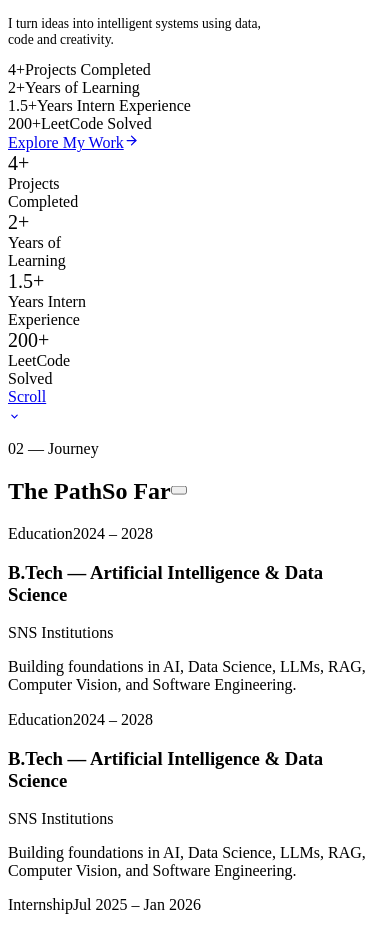
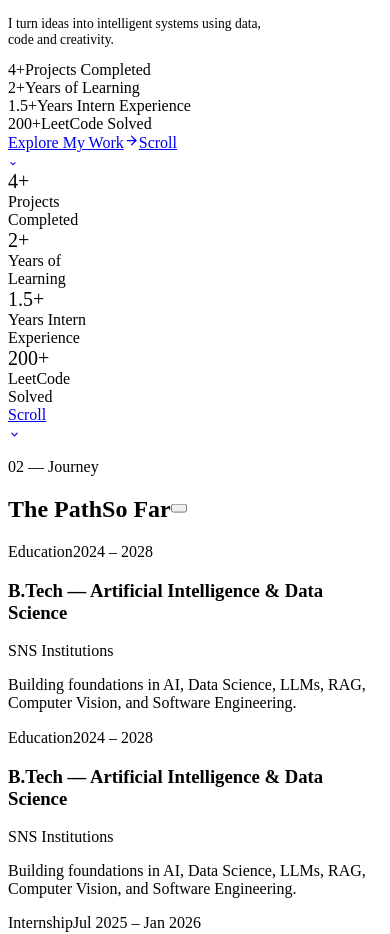
Before and after one commit to Nivethitha-1131/Portfolio_, a React (Vite) app in the folder frontend/: page / in a window 390 px wide. Shown: the part 2242-3176 px from the top of the page. Built offline with nearby package versions, Linux system fonts and the light colour scheme; no server answers; the HTML template or start-up script is replaced by a standard one; a web font is replaced by a local one.

Commit message:
style(mobile): pair scroll indicator as a neat glass pill beside Explore button

```diff
--- a/frontend/src/components/home/Hero.jsx
+++ b/frontend/src/components/home/Hero.jsx
@@ -381,7 +381,7 @@ export default function Hero({ onContactOpen }) {
             ))}
           </div>
 
-          <div>
+          <div className="flex items-center gap-2.5 sm:gap-3">
             <a
               href="#innovation"
               onClick={(e) => {
@@ -401,6 +401,47 @@ export default function Hero({ onContactOpen }) {
             >
               Explore My Work
               <ArrowRightIcon />
+            </a>
+
+            {/* Mobile-only: Clean paired Scroll Pill */}
+            <a
+              href="#journey"
+              onClick={(e) => {
+                e.preventDefault();
+                document.querySelector('#journey')?.scrollIntoView({ behavior: 'smooth' });
+              }}
+              className="
+                md:hidden group inline-flex items-center gap-2
+                px-3 py-2
+                border border-hairline/90 hover:border-gold/60
+                bg-surface/85 backdrop-blur-md rounded-full
+                text-slate hover:text-gold
+                transition-all duration-200 cursor-pointer select-none
+              "
+              aria-label="Scroll down to Journey"
+            >
+              <span className="text-[8.5px] font-mono tracking-[0.2em] uppercase font-medium group-hover:text-gold transition-colors">
+                Scroll
+              </span>
+              <motion.div
+                animate={shouldReduceMotion ? {} : { y: [0, 2.5, 0] }}
+                transition={{ duration: 1.5, repeat: Infinity, ease: 'easeInOut' }}
+                className="w-5 h-5 rounded-full bg-gold/15 border border-gold/40 flex items-center justify-center text-gold"
+              >
+                <svg
+                  width="10"
+                  height="10"
+                  viewBox="0 0 24 24"
+                  fill="none"
+                  stroke="currentColor"
+                  strokeWidth="2.5"
+                  strokeLinecap="round"
+                  strokeLinejoin="round"
+                  aria-hidden="true"
+                >
+                  <path d="M7 10l5 5 5-5" />
+                </svg>
+              </motion.div>
             </a>
           </div>
         </motion.div>
@@ -450,12 +491,12 @@ export default function Hero({ onContactOpen }) {
           ))}
         </div>
 
-        {/* BOTTOM SCROLL INDICATOR */}
+        {/* BOTTOM SCROLL INDICATOR (Desktop Only) */}
         <motion.div
           className="
-            absolute pointer-events-auto cursor-pointer
-            right-4 bottom-[clamp(22px,4vh,48px)] md:right-auto md:bottom-[clamp(18px,3.2vh,40px)] md:left-1/2 md:-translate-x-1/2
-            flex flex-col items-center
+            hidden md:flex absolute pointer-events-auto cursor-pointer
+            bottom-[clamp(18px,3.2vh,40px)] left-1/2 -translate-x-1/2
+            flex-col items-center
           "
           initial={shouldReduceMotion ? { opacity: 1 } : { opacity: 0, y: -10 }}
           animate={{ opacity: 1, y: 0 }}
```
